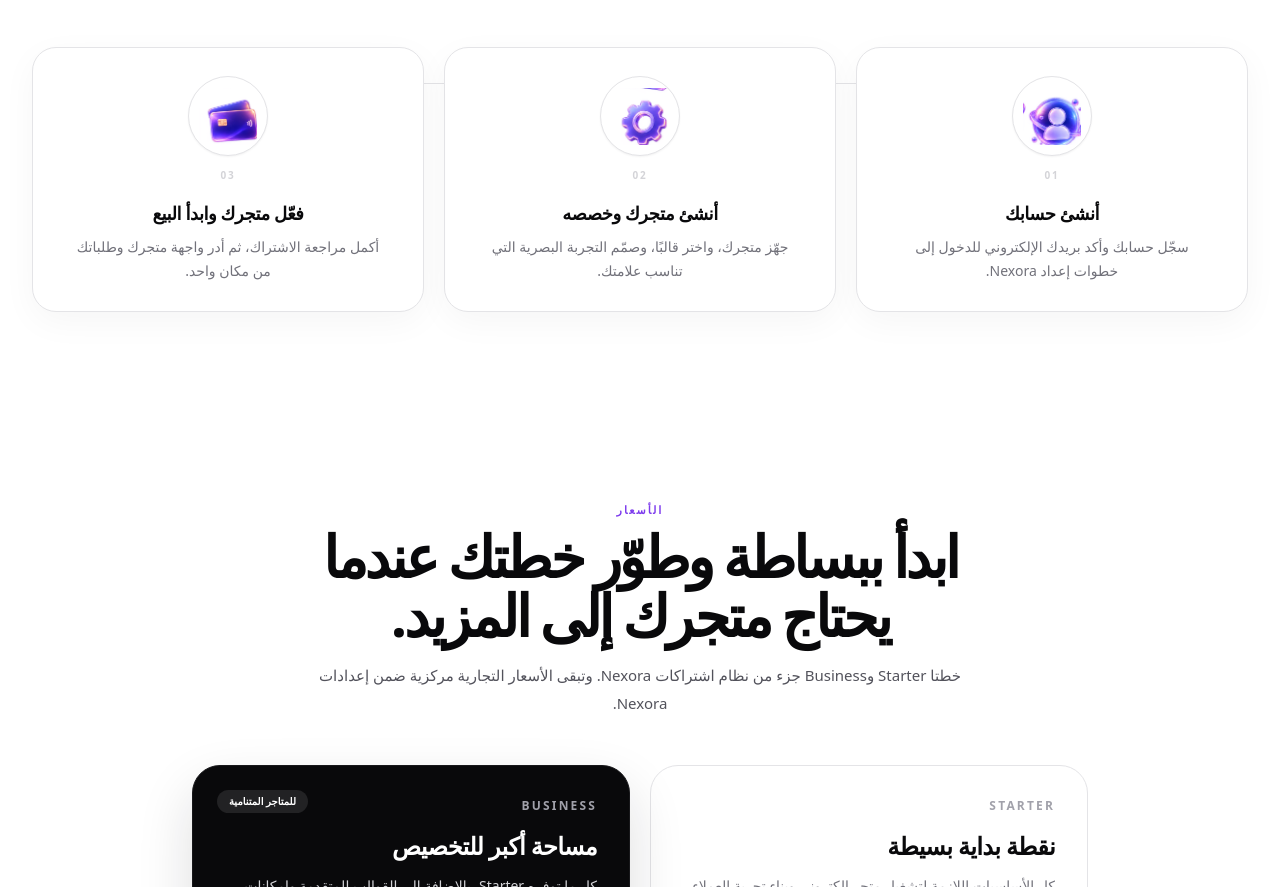
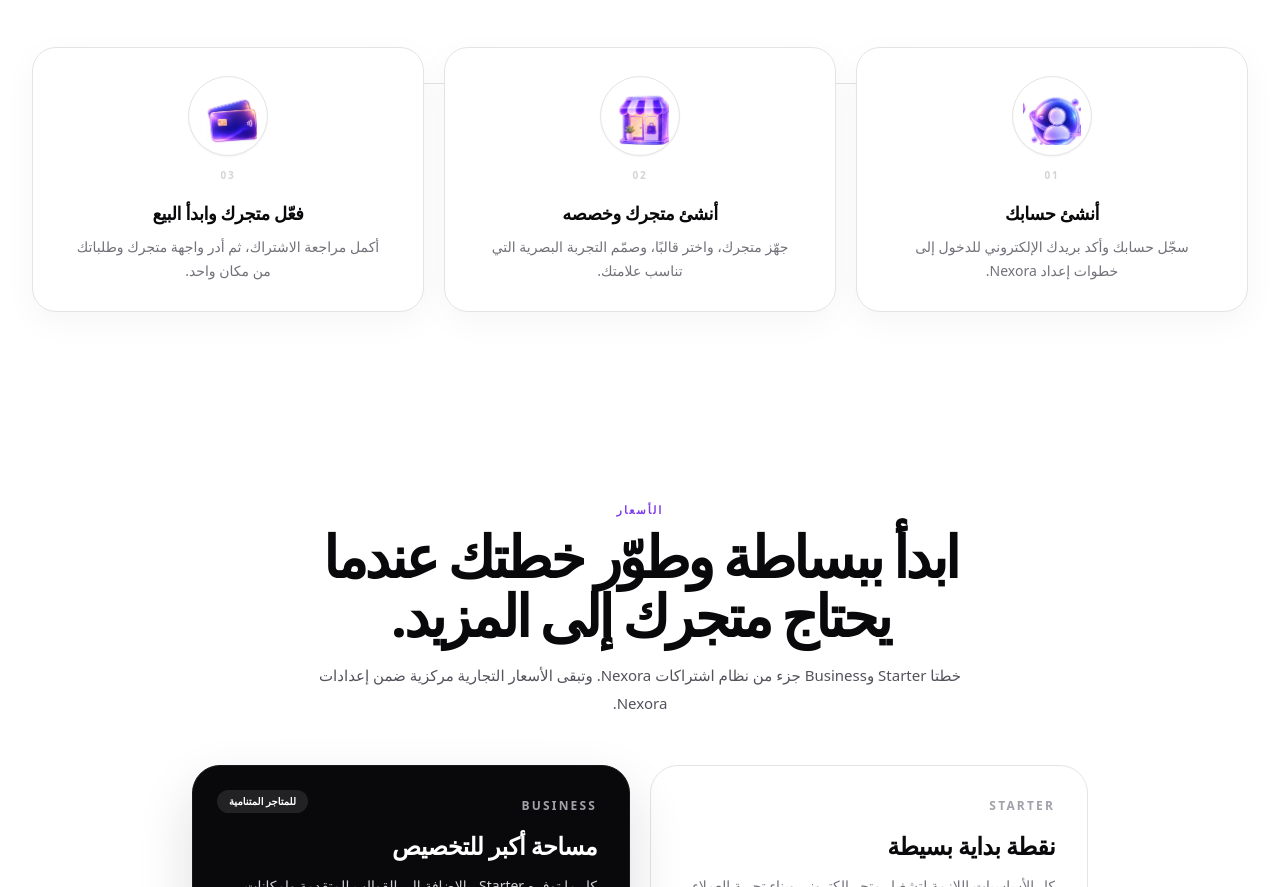
Before and after one commit to khaldiaarab02-a11y/nexora, a Next.js app: page / in a window 1280 px wide. Shown: the part 3117-4004 px from the top of the page. Built offline with nearby package versions, Linux system fonts and the light colour scheme; no server answers.

Commit message:
Update HowItWorks.tsx

```diff
--- a/src/components/landing/HowItWorks.tsx
+++ b/src/components/landing/HowItWorks.tsx
@@ -15,7 +15,7 @@ export default function HowItWorks() {
   {
     title: t.landing.step2,
     description: t.landing.step2Description,
-    icon: "/assets/landing/features/settings.png",
+    icon: "/assets/landing/features/storefront.png",
   },
   {
     title: t.landing.step3,
```
